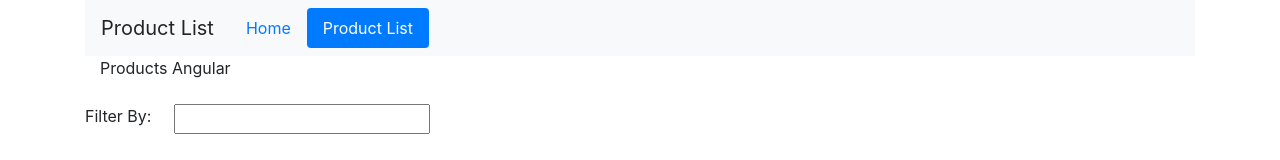
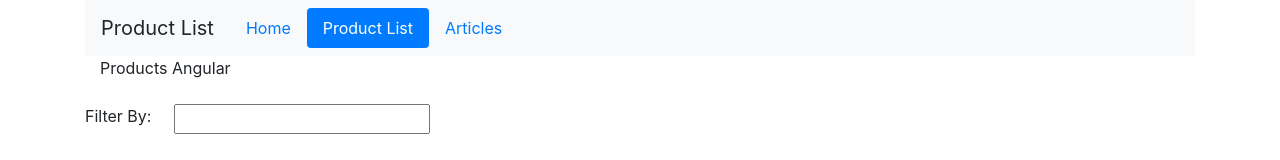
Before and after one commit to shubham1560/Angular-References, an Angular app: page /products in a window 1280 px wide. Shown: the top 160 px of the page. Built offline with nearby package versions, Linux system fonts and the light colour scheme; no server answers.

Commit message:
ng-component error because of selector commenting in ts file

```diff
--- a/src/app/Product/product.service.ts
+++ b/src/app/Product/product.service.ts
@@ -12,7 +12,7 @@
     headers = new HttpHeaders(
         {
           'Content-Type': 'application/json',
-          Authorization: 'Token 961414ea9cd103f1722cc82c831866f938dd0e67',
+          //Authorization: 'Token 961414ea9cd103f1722cc82c831866f938dd0e67',
         //   Authorization: `Token ${this.token}`,
 
         }
@@ -23,7 +23,7 @@
 
     getArticles(): Observable<IEmployee> {
         return this.httpClient.get<IEmployee>("http://localhost:8000/api/knowledge/", { headers: this.headers }).pipe(
-            tap(data => console.log(data)),
+            tap(data => console.table(data)),
             catchError(this.handleError)
             );
     }
--- a/src/app/app.component.html
+++ b/src/app/app.component.html
@@ -4,6 +4,7 @@
         <ul class='nav nav-pills'>
             <li><a class='nav-link' routerLinkActive='active' [routerLink]="['/welcome']">Home</a></li>
             <li><a class='nav-link' routerLinkActive='active' [routerLink]="['/products']">Product List</a></li>
+            <li><a class='nav-link' routerLinkActive='active' [routerLink]="['/articles']">Articles</a></li>
         </ul>
     </nav>
     <div class='container'>
--- a/src/app/app.module.ts
+++ b/src/app/app.module.ts
@@ -34,7 +34,7 @@
     FormsModule,
     RouterModule.forRoot([
       { path: 'products', component: ProductListComponent },
-      { path: 'articles', component: FraudarticlesComponent},
+      { path: 'articles', component: FraudarticlesComponent },
       { path: 'welcome', component: WelcomeComponent },
       { path: '', redirectTo: 'welcome', pathMatch: 'full' },
       { path: '**', redirectTo: 'welcome', pathMatch: 'full' },
--- a/src/index.html
+++ b/src/index.html
@@ -1,5 +1,6 @@
 <!doctype html>
 <html lang="en">
+
 <head>
     <meta charset="utf-8">
     <title>AngularBasics</title>
@@ -7,7 +8,9 @@
     <meta name="viewport" content="width=device-width, initial-scale=1">
     <link rel="icon" type="image/x-icon" href="favicon.ico">
 </head>
+
 <body>
     <app-root></app-root>
 </body>
+
 </html>
```
Lines whose indentation alone changed are shown as unchanged.
